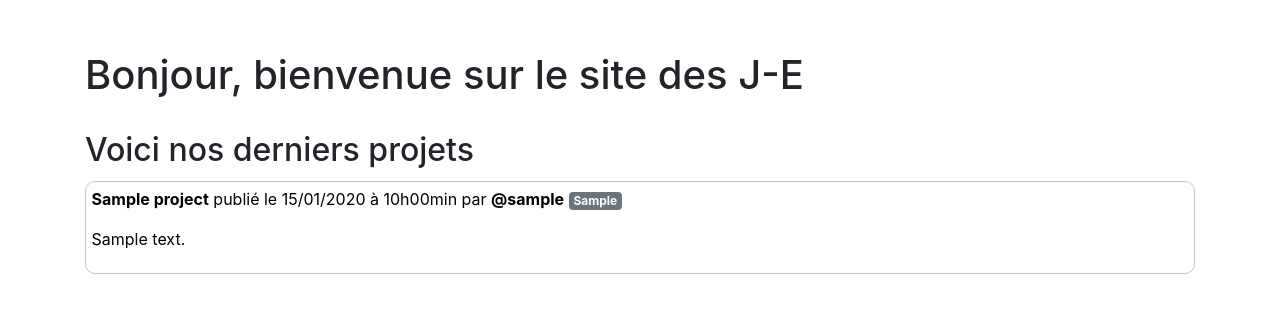
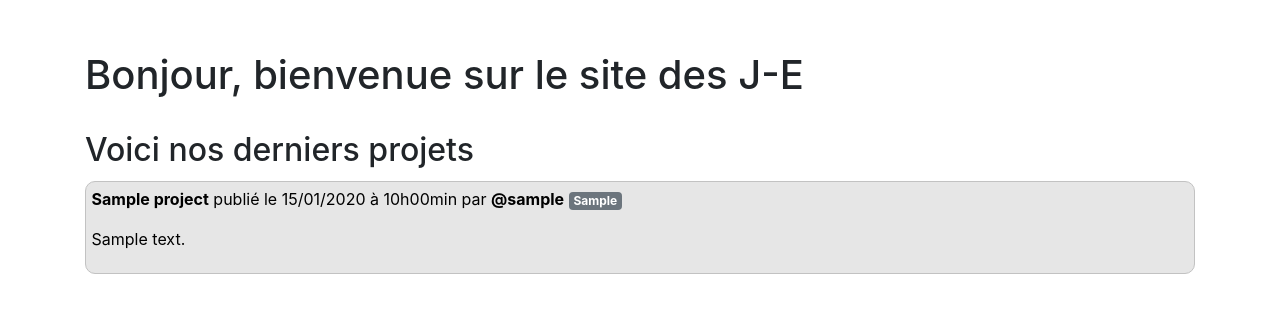
Before and after one commit to TheBdouilleur2/jesite, a PHP site: page / in a window 1280 px wide. Shown: the part 126-439 px from the top of the page. Run offline with PHP 8.4, Linux system fonts and the light colour scheme; tables that the repository leaves empty hold one stand-in row (values such as "Sample post").

Commit message:
Modification du style pour les projets.

```diff
--- a/public/style/style.css
+++ b/public/style/style.css
@@ -1,13 +1,7 @@
-.unlike{
-    text-decoration: none;
-    color: black;
-}
+.unlike{text-decoration: none;  color: black;}
 
-.unlike:hover{
-    text-decoration: none;
-    color: black;
-}
+.unlike:hover{text-decoration: none; color: black;}
 
 section {margin-top: 4%;}
 
-.project, .bord{margin-top: 1%; padding: 0.5%; border: solid 1px #c2c2c2; border-radius: 10px;}
+.project, .bord{margin-top: 1%; padding: 0.5%; border: solid 1px #c2c2c2; border-radius: 10px; background-color: #e6e6e6;}
```
